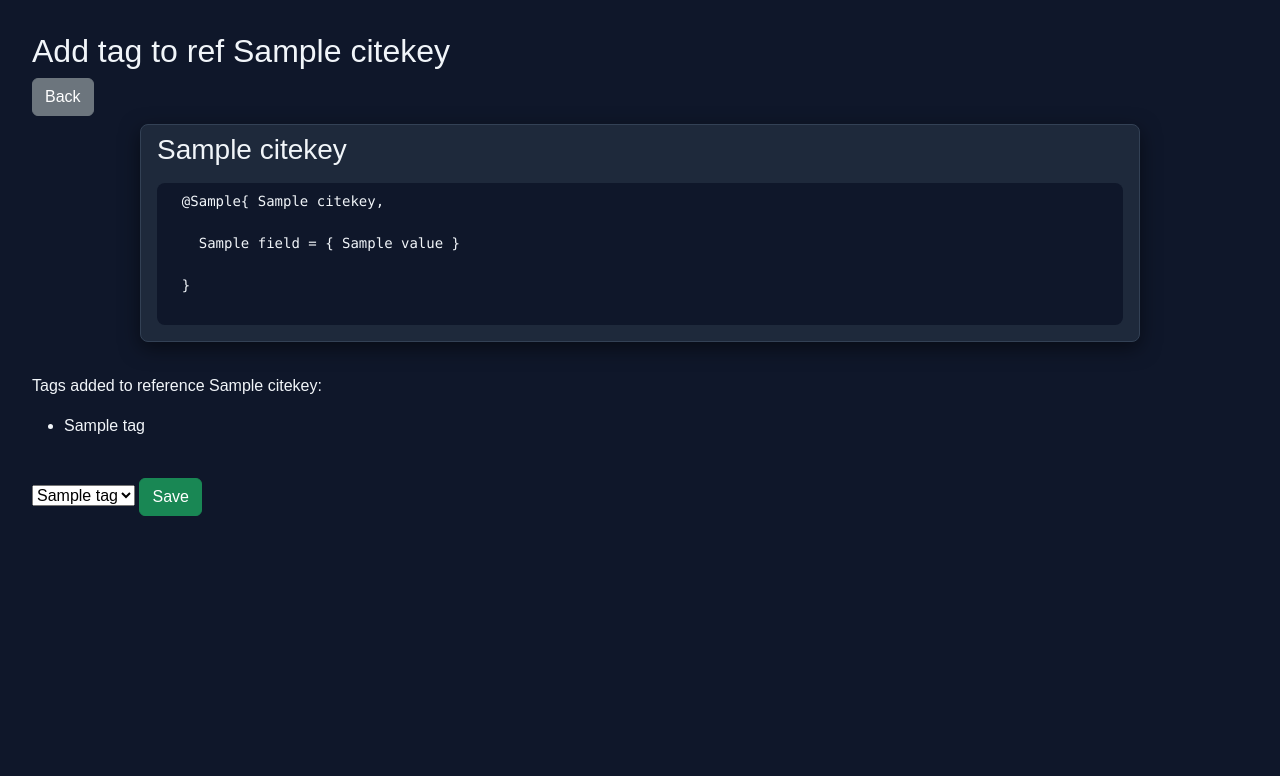
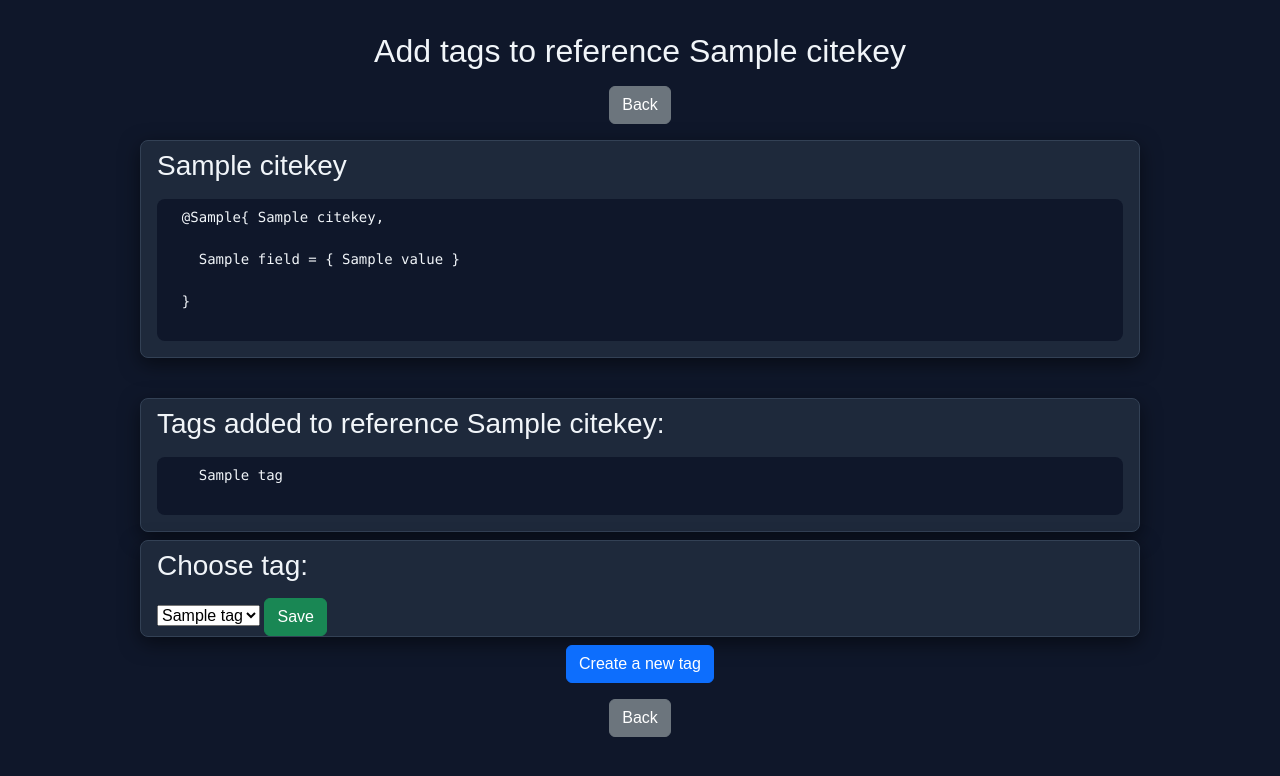
Before and after one commit to Mini-Ohtu/MiniOhtu, a Flask app: template src/templates/add_tag.html in a window 1280 px wide. Shown: the top 776 px of the page. Run offline with Flask 3, Linux system fonts and the light colour scheme; the template is opened without the code that fills it: most values are stand-ins (such as "Sample title", 1, 10 or a date in 2020).

Commit message:
separate post and get methods in app, add styling to tags

```diff
--- a/src/app.py
+++ b/src/app.py
@@ -178,46 +178,46 @@
             field_map=BIBTEX_FIELDS,
         )
 
-
 @app.route("/delete_reference/<key>", methods=["POST"])
 def reference_deletion(key):
     delete_reference(key)
     return redirect("/")
 
-@app.route("/add_tag/<key>", methods=["GET", "POST"])
+@app.route("/add_tag/<key>", methods=["GET"])
 def adding_tag(key):
     ref = get_reference_by_key(key)
     reference_id = get_reference_id(key)
-    if request.method == "GET":
-        ref_tags = get_tags_by_reference(reference_id)
-        tags_left = get_tags_not_in_reference(reference_id)
-        return render_template("add_tag.html", ref=ref, ref_tags=ref_tags, tags_left=tags_left)
-    if request.method == "POST":
-        tag_name = request.form["tag_name"]
-        tag_id=create_tag(tag_name)
-        add_tag_to_reference(tag_id, reference_id)
-        ref_tags = get_tags_by_reference(reference_id)
-        tags_left = get_tags_not_in_reference(reference_id)
-        return render_template("add_tag.html", ref=ref, ref_tags=ref_tags, tags_left=tags_left)
-    return  redirect("/")
+    ref_tags = get_tags_by_reference(reference_id)
+    tags_left = get_tags_not_in_reference(reference_id)
+    return render_template("add_tag.html", ref=ref, ref_tags=ref_tags, tags_left=tags_left)
 
+@app.route("/add_tag_to_reference/<key>", methods=["POST"])
+def adding_tag_to_reference(key):
+    ref = get_reference_by_key(key)
+    reference_id = get_reference_id(key)
+    tag_name = request.form["tag_name"]
+    tag_id=create_tag(tag_name)
+    add_tag_to_reference(tag_id, reference_id)
+    ref_tags = get_tags_by_reference(reference_id)
+    tags_left = get_tags_not_in_reference(reference_id)
+    return render_template("add_tag.html", ref=ref, ref_tags=ref_tags, tags_left=tags_left)
 
-@app.route("/new_tag", methods=["GET", "POST"])
+@app.route("/new_tag", methods=["GET"])
 def add_tag_only():
     tags = get_all_tags()
-    if request.method == "GET":
-        return render_template("new_tag.html", tags=tags)
-    if request.method == "POST":
-        tag_name = request.form["tag_name"]
-        try:
-            validate_tag(tag_name)
-            create_tag(tag_name)
-            return redirect(url_for("add_tag_only"))
-        # pylint: disable=W0703
-        except Exception as error:
-            query = urlencode({"error": str(error)})
-            return redirect(f"{url_for('add_tag_only')}?{query}")
-    return  redirect("/")
+    return render_template("new_tag.html", tags=tags)
+
+@app.route("/create_new_tag", methods=["POST"])
+def creating_tag():
+    tag_name = request.form["tag_name"]
+    try:
+        validate_tag(tag_name)
+        create_tag(tag_name)
+        return redirect(url_for("add_tag_only"))
+    # pylint: disable=W0703
+    except UserInputError as error:
+        query = urlencode({"error": str(error)})
+        return redirect(f"{url_for('add_tag_only')}?{query}")
 
 @app.route("/show_tag_references/<tag_id>", methods=["GET", "POST"])
 def show_tag_references(tag_id):
--- a/src/repositories/reference_repository.py
+++ b/src/repositories/reference_repository.py
@@ -15,7 +15,7 @@
     references = result.fetchall()
 
     if not references:
-        return "Ei viitteitä"
+        return "No references"
 
     parsed_references = []
     for citekey, entry_type, data in references:
@@ -310,7 +310,7 @@
     references = result.fetchall()
 
     if not references:
-        return "Ei viitteitä"
+        return "No references"
 
     parsed_references = []
     for citekey, entry_type, data in references:
--- a/src/templates/add_tag.html
+++ b/src/templates/add_tag.html
@@ -1,11 +1,15 @@
 {% extends "layout.html" %}
-
 
 {% block body %}
 
-<h2>Add tag to ref {{ ref.citekey }}</h2>
+<div class="text-center mb-3">
+    <h2>Add tags to reference {{ ref.citekey }}</h2>
+</div>
 
-<a href="/" class="btn btn-secondary">Back</a>
+<div class="text-center mb-3">
+    <a href="/" class="btn btn-secondary">Back</a>
+</div>
+
 
 {% if ref %}
 <div class="reference-card">
@@ -22,20 +26,31 @@
 </div>
 {% endif %}
 <br>
-<p>
+
+<div class="reference-card">
     {% if ref_tags %}
-    Tags added to reference {{ref.citekey }}:
-<ul>
+    <div class="d-flex gap-2 justify-content-between mb-2">
+        <h3 class="mt-2 flex-grow-1">Tags added to reference {{ref.citekey }}:</h3>
+    </div>
     {% for tag in ref_tags %}
-    <li>{{ tag.tag_name }}</li>
-{% endfor %}
-</ul>
-{% endif %}
-<br>
-{% if tags_left %}
+    <pre>
+    {{ tag.tag_name }}
+  </pre>
+    {% endfor %}
+    {% else %}
+    <div class="d-flex gap-2 justify-content-between mb-2">
+        <h3 class="mt-2 flex-grow-1">No tags added to reference {{ref.citekey }}.</h3>
+    </div>
+    {% endif %}
+</div>
 
-<body>
-    <form method="POST" action="{{ url_for('adding_tag', key=ref.citekey) }}">
+<div class="reference-card">
+    <div class="d-flex gap-2 justify-content-between mb-2">
+        {% if tags_left %}
+        <h3 class="mt-2 flex-grow-1">Choose tag:</h3>
+    </div>
+
+    <form method="POST" action="{{ url_for('adding_tag_to_reference', key=ref.citekey) }}">
         <select name="tag_name">
             {% for tag in tags_left %}
             <option value="{{ tag.tag_name }}">{{tag.tag_name}}</option>
@@ -43,12 +58,21 @@
         </select>
         <button class="btn btn-success me-2" type="submit">Save</button>
     </form>
-    {% else %}
-    No tags to add.
-    <p>
-        <a href="{{ url_for('add_tag_only') }}">Create a new tag</a>
-    </p>
+
+</div>
+{% else %}
+<div class="d-flex gap-2 justify-content-between mb-2">
+    <h3 class="mt-2 flex-grow-1">No tags to add</h3>
     {% endif %}
-</body>
+
+</div>
+</div>
+
+<div class="text-center mb-3">
+    <a href="{{ url_for('add_tag_only') }}" class="btn btn-primary">Create a new tag</a>
+</div>
+<div class="text-center mb-3">
+    <a href="/" class="btn btn-secondary">Back</a>
+</div>
 
 {% endblock %}
```
Also changed, not shown: src/templates/index.html (+20 -16 lines), src/templates/new_tag.html (+23 -14 lines), src/templates/tags_references.html (+7 -3 lines).
